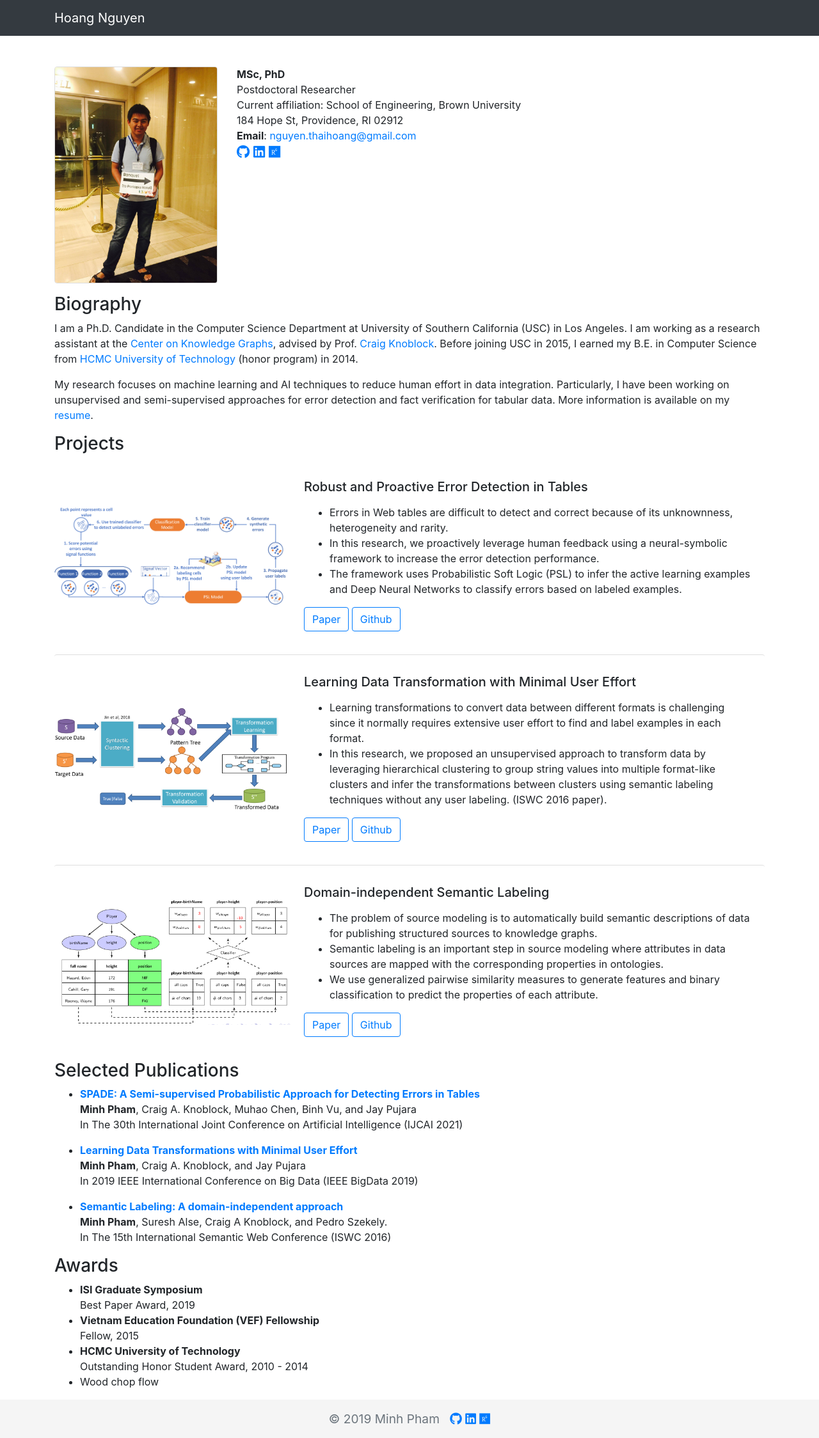
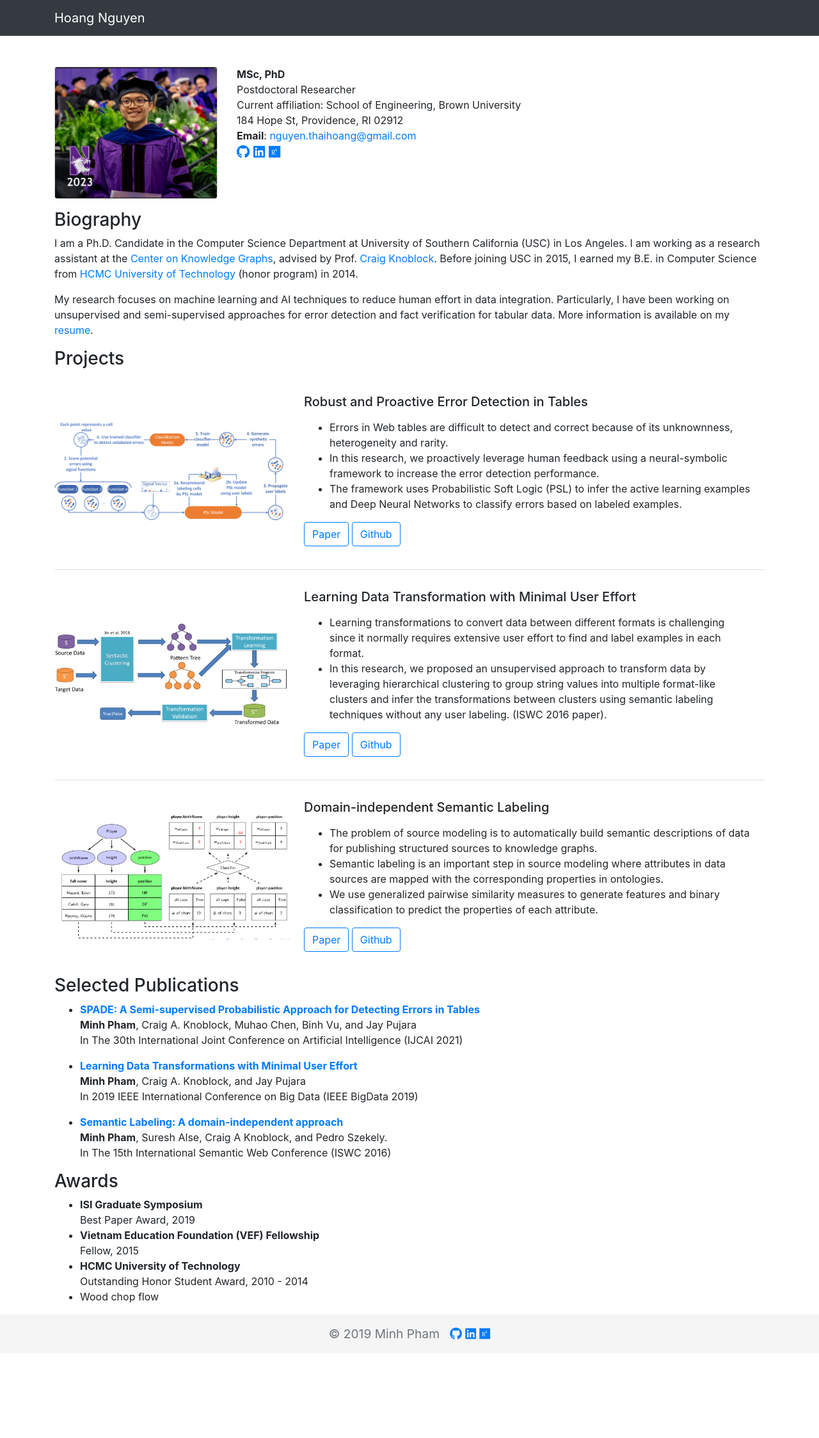
Before and after one commit to htn403/htn403.github.io, a Jekyll site: the page built from index.md, in a window 1280 px wide. Shown: the whole page at 64% size. Built offline with Jekyll 4.4.1, drawn with Linux system fonts in a browser that asks for light colours; nearby versions of some CDN libraries; after the commit the page ends 2115 px from its top, so only the background shows below that.

Commit message:
modify-1

```diff
--- a/index.md
+++ b/index.md
@@ -4,7 +4,7 @@ layout: default-container
 
 <div class="row mb-3">
   <div class="col-md-3">
-    <img src="/assets/homepage/profile.jpg" class="rounded float-left img-fluid" style="border: #ddd solid 1px" />
+    <img src="/assets/homepage/profile.png" class="rounded float-left img-fluid" style="border: #ddd solid 1px" />
   </div>
   <div class="col-md">
     <p>
```
Also changed, not shown: assets/homepage/profile.jpg (deleted), assets/homepage/profile.png (added).
